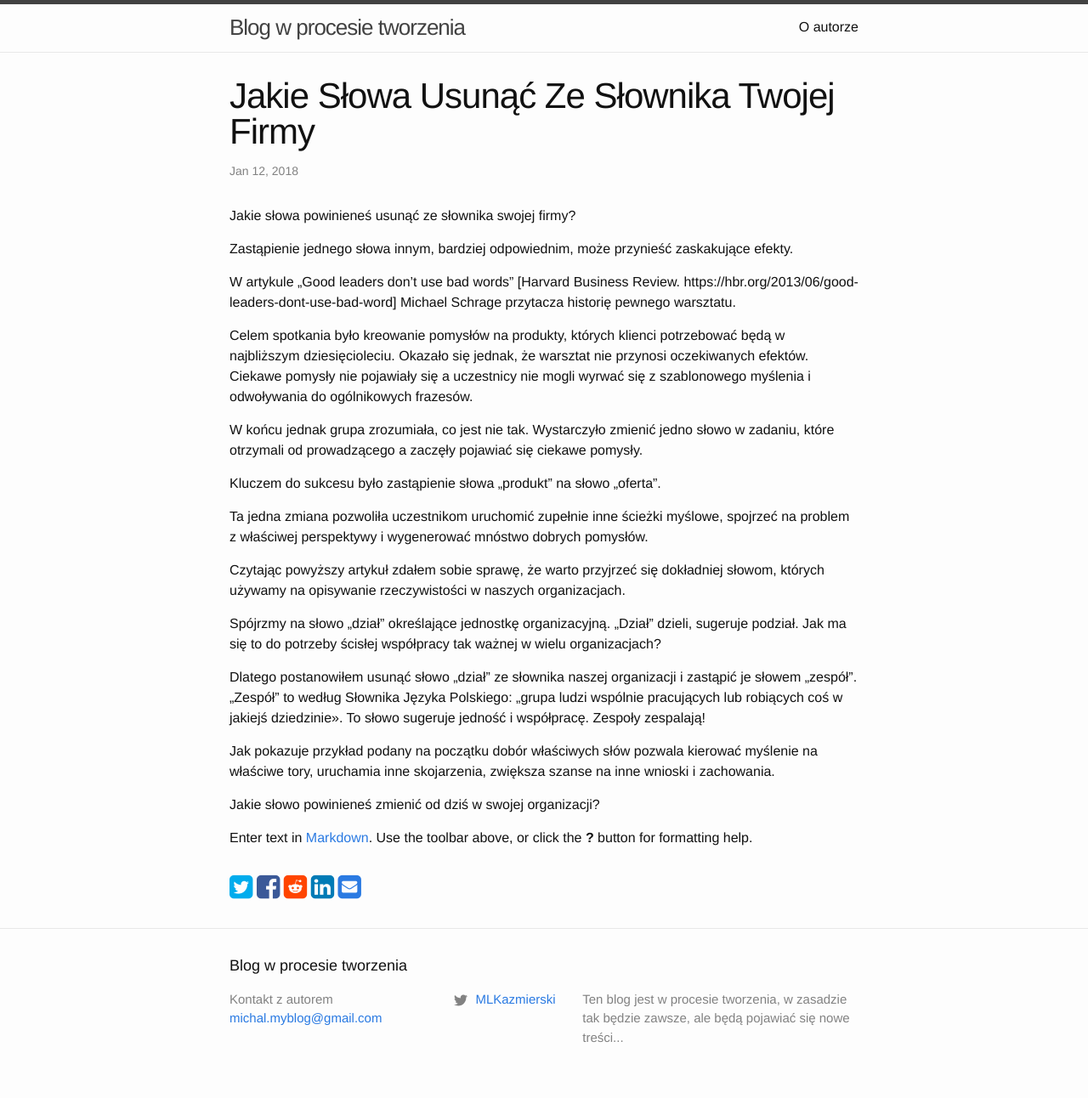
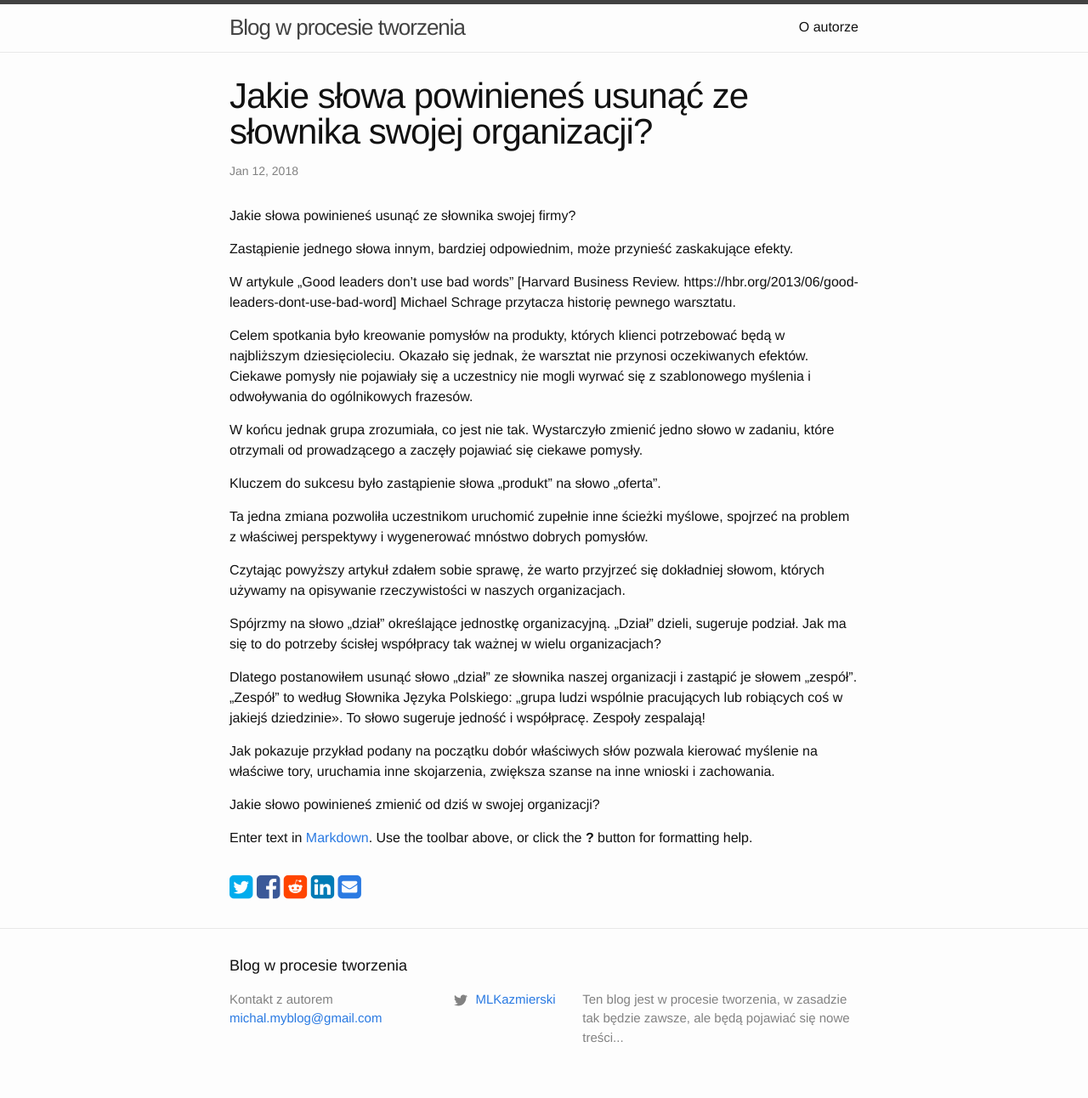
Before and after one commit to kazmiermik/kazmiermik.github.io, a Jekyll site: the page built from _posts/2018-01-12-Jakie-słowa-usunąć-ze-słownika-Twojej-firmy.md, in a window 1280 px wide. Shown: the whole page at 85% size. Built offline with Jekyll 4.4.1, drawn with Linux system fonts in a browser that asks for light colours; comment, search, counter and statistics services are not loaded; some of the changed lines change nothing that is shown.

Commit message:
Update 2018-01-12-Jakie-słowa-usunąć-ze-słownika-Twojej-firmy.md

```diff
--- a/_posts/2018-01-12-Jakie-słowa-usunąć-ze-słownika-Twojej-firmy.md
+++ b/_posts/2018-01-12-Jakie-słowa-usunąć-ze-słownika-Twojej-firmy.md
@@ -1,5 +1,9 @@
 ---
 published: true
+description: >-
+  Zastąpienie jednego słowa innym, bardziej odpowiednim, może przynieść
+  zaskakujące efekty dla funkcjonowania organizacji.
+title: Jakie słowa powinieneś usunąć ze słownika swojej organizacji?
 ---
 Jakie słowa powinieneś usunąć ze słownika swojej firmy?
 
```
